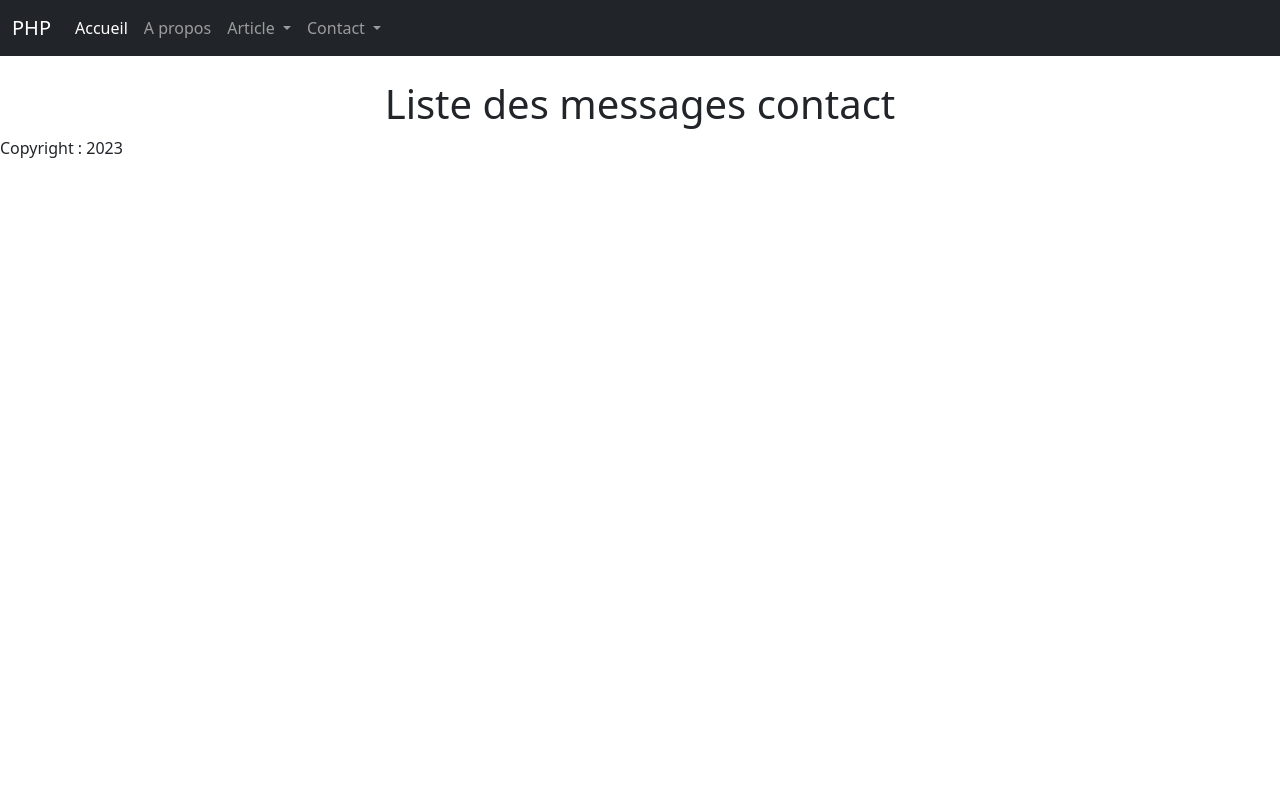
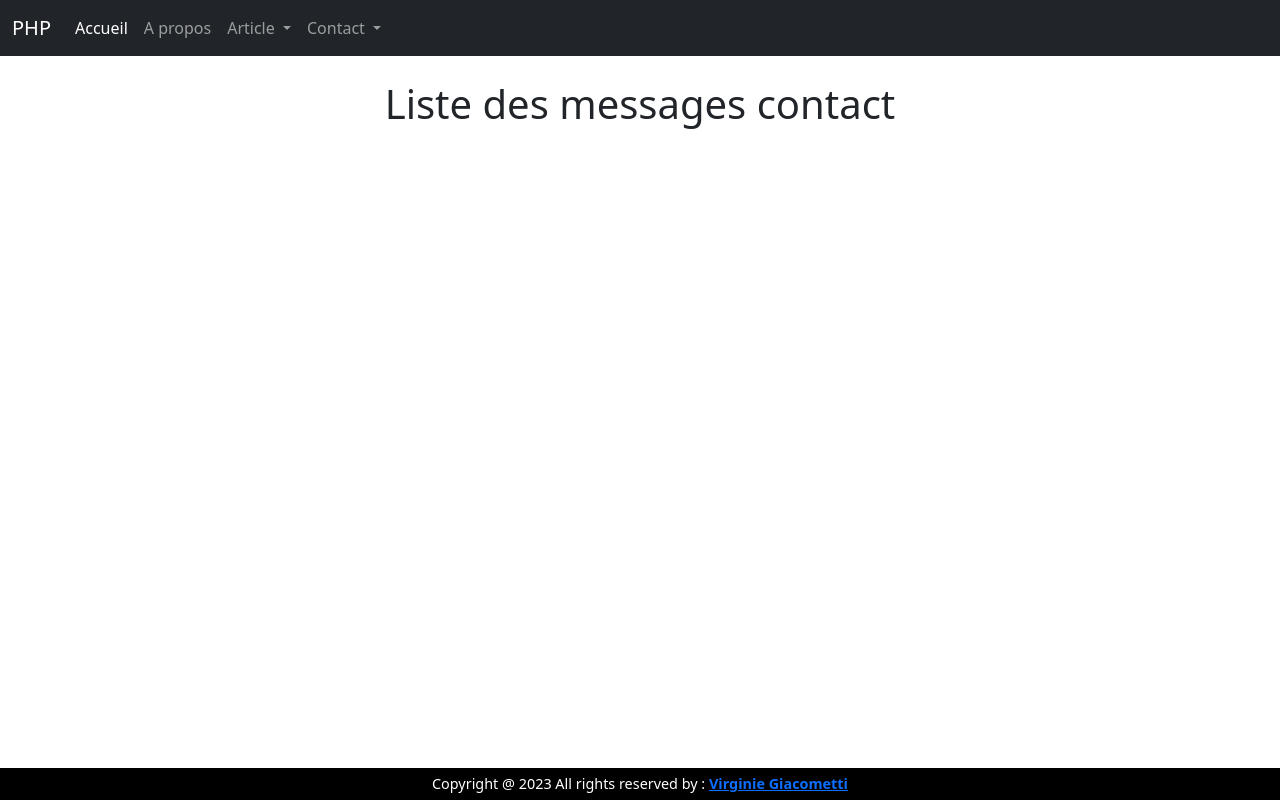
Before and after one commit to lana-12/php, a PHP site: page /src/contact/list.php in a window 1280 px wide. Run offline with PHP 8.4, Linux system fonts and the light colour scheme; data that the repository does not hold is empty.

Commit message:
onglet contact ok

```diff
--- a/includes/footer.php
+++ b/includes/footer.php
@@ -1,7 +1,18 @@
-        <footer>
-            <p>Copyright : 2023</p>
+<hr class="separator">
+        <footer class="container-fluid col-12 footerContact  ">
+            <div class="row">
+                <div class="col-12 ">
+                    <p class="text-center copyright">Copyright @ 2023 All rights reserved by :
+                        <a href="mailto:giacomettivirginie@gmail.com"><strong>Virginie Giacometti</strong></a>
+                    </p>
+                </div>
+            </div>
         </footer>
-    <script src="https://cdn.jsdelivr.net/npm/bootstrap@5.1.3/dist/js/bootstrap.bundle.min.js" integrity="sha384-ka7Sk0Gln4gmtz2MlQnikT1wXgYsOg+OMhuP+IlRH9sENBO0LRn5q+8nbTov4+1p" crossorigin="anonymous"></script>
-    <script src="/javascript/script.js"></script>
+
+
+
+<script src="https://cdn.jsdelivr.net/npm/bootstrap@5.1.3/dist/js/bootstrap.bundle.min.js" integrity="sha384-ka7Sk0Gln4gmtz2MlQnikT1wXgYsOg+OMhuP+IlRH9sENBO0LRn5q+8nbTov4+1p" crossorigin="anonymous"></script>
+<script src="/javascript/script.js"></script>
     </body>
+
 </html>
--- a/includes/head.php
+++ b/includes/head.php
@@ -11,7 +11,7 @@
     <link rel="stylesheet" href="/styles/style.css">
 
     <!-- ?? = si null -->
-    <title><?= $title ?? "Name" ?></title>
+    <title><?= $title ?? "Php" ?></title>
 </head>
 
 <body>
--- a/src/contact/controller/ListeController.php
+++ b/src/contact/controller/ListeController.php
@@ -1,21 +1,25 @@
 <?php
+// Séparation ok - 17/03/23
+// TODO lIST
+    // Afficher moins de détail=>ok
+    // Au clic rediriger vers plus de détail=>ok
 
-require_once '../dataBase/install.php';
+require_once '../database/install.php';
+
 
 // Display messagesContact = findAll()
 try {
     if (!isset($pdo)) {
-        $error = "Oups !! Une erreur est survenue lors de la récupération des messages.
-";
+        $error = "Oups !! Une erreur est survenue lors de la récupération des messages.";
     } else{
         $query = $pdo->prepare('SELECT * FROM contact ORDER BY `created_at` DESC');
-        // var_dump($query);
         $query->execute();
         $contacts = $query->fetchAll(PDO::FETCH_OBJ);
     }
 
+
 } catch (PDOException $e) {
     $error = $e->getMessage();
-    echo 'Oups une erreur s\'est produite';
+    echo 'Oups, une erreur s\'est produite lors de la récupération des messages.';
     die();
 }
--- a/src/contact/list.php
+++ b/src/contact/list.php
@@ -4,6 +4,7 @@ $title = "Contact/Liste";
 
 require_once '../../includes/head.php';
 require_once '../../includes/header.php';
+require_once '../functions/function.php';
 require_once './controller/ListeController.php';
 
 ?>
@@ -33,31 +34,30 @@ require_once './controller/ListeController.php';
                                 <h3 class="card-title">Email:
                                     <?= $contact->email; ?>
                                 </h3>
-                                <p class="card-text text-muted">Envoyé le : <?= date("d/m/Y", strtotime($contact->created_At)); ?></p>
+                                <p class="card-text text-muted">Envoyé le : <?= dateFormat($contact->created_At); ?></p>
+
                                 <p class="card-text">
-                                    <?= $contact->message; ?>
+
+                                    <?= getWord($contact->message); ?>
+
                                 </p>
+
                                 <div class="text-center">
-                                    <a href="/app/contact/view.php?id=<?= $contact->id ?>" type="button" class="btn btn-dark">Détail</a>
+                                    <a href="/src/contact/view.php?id=<?= $contact->id ?>" type="button" title="Cliquer pour voir le détail du message" alt="Cliquer pour voir le détail du message" class="btn btn-dark">Détail</a>
 
-                                    <!-- <a href="/app/contact/view.php?id=<?= $contact->id ?>" type="button" class="btn btn-dark delete">Supprimer</a>
-
-                                <button type="button" class="btn btn-dark " id="editBtn">Modifier</button> -->
-                                    <!-- <a href="/app/contact/edit.php" type="button" class="btn btn-dark " id="editBtn">Modifier</a> -->
                                 </div>
                             </div>
                         </div>
                     <?php endforeach;
-
                 } else {  ?>
-                    <div class="alert alert-danger text-center" role="alert">
+                    <div class="alert alert-success text-center" role="alert">
                         Vous n'avez aucun message.
                     </div>
                 <?php } ?>
 
             </div>
 
-        <?php } ?>
+        <?php }; ?>
 
     </section>
 
--- a/src/functions/function.php
+++ b/src/functions/function.php
@@ -7,7 +7,21 @@ function dump($variable){
     echo '</pre>';
 }
 
+/**
+ * Function get the first 10 words of the message
+ * params= message
+ */
+function getWord($text)
+{
+    $nbWord = 10;
+    $arrayWord = explode(' ', $text, $nbWord + 1);
+    unset($arrayWord[$nbWord]);
+    echo implode(' ', $arrayWord) . '...';
+}
 
+function dateFormat($date){
+    return date("d/m/Y", strtotime($date));
+}
 
 
 function isPair(int $nbr){
--- a/src/post/PostController.php
+++ b/src/post/PostController.php
@@ -3,7 +3,8 @@
 require_once '../dataBase/install.php';
 
 //mettre les message error success ds une div alerte
-
+// TODOLIST
+    //Utiliser la balise article
 
 // Display messages contact
 try {
--- a/styles/style.css
+++ b/styles/style.css
@@ -7,11 +7,13 @@
     padding: 0;
 }
 
-a {
+/* a {
     color: inherit;
     text-decoration: none;
+} */
+a:hover{
+    font-weight: 600;
 }
-
 ul {
     list-style: none;
 }
@@ -19,3 +21,28 @@ ul {
 /* body{
     background-color: red;
 } */
+
+
+/*Footer start*/
+footer {
+    background-color: black;
+    border-top: #fff solid 1px;
+    height: auto;
+    position: fixed;
+    bottom: 0;
+    color: #fff;
+}
+.separator {
+    margin-top: 10px;
+    height: 1px;
+    width: 20%;
+    border: none;
+    background: #fff;
+    margin: auto;
+}
+.copyright {
+    font-size: 0.9em;
+    padding: 5px;
+    margin: 0;
+}
+/*Footer end*/
```
Also changed, not shown: src/contact/ContactController.php (+0 -55 lines), src/contact/controller/CreateController.php (+11 -5 lines), src/contact/controller/DeleteController.php (added, +36 -0 lines), src/contact/controller/ViewController.php (added, +46 -0 lines), src/contact/create.php (+6 -3 lines), src/contact/delete.php (added, +24 -0 lines), src/contact/edit.php (deleted, +0 -26 lines), src/contact/view.php (+17 -36 lines), README.md, 1 other file.
